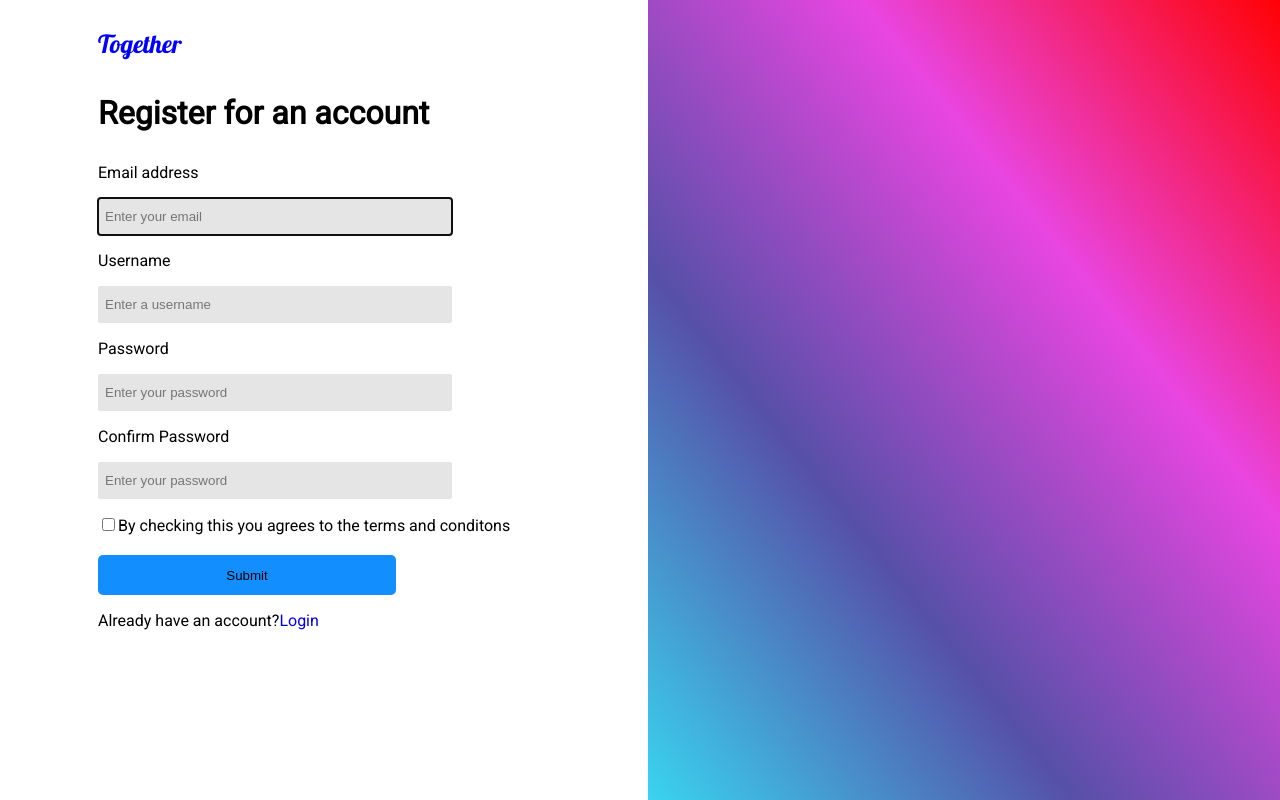
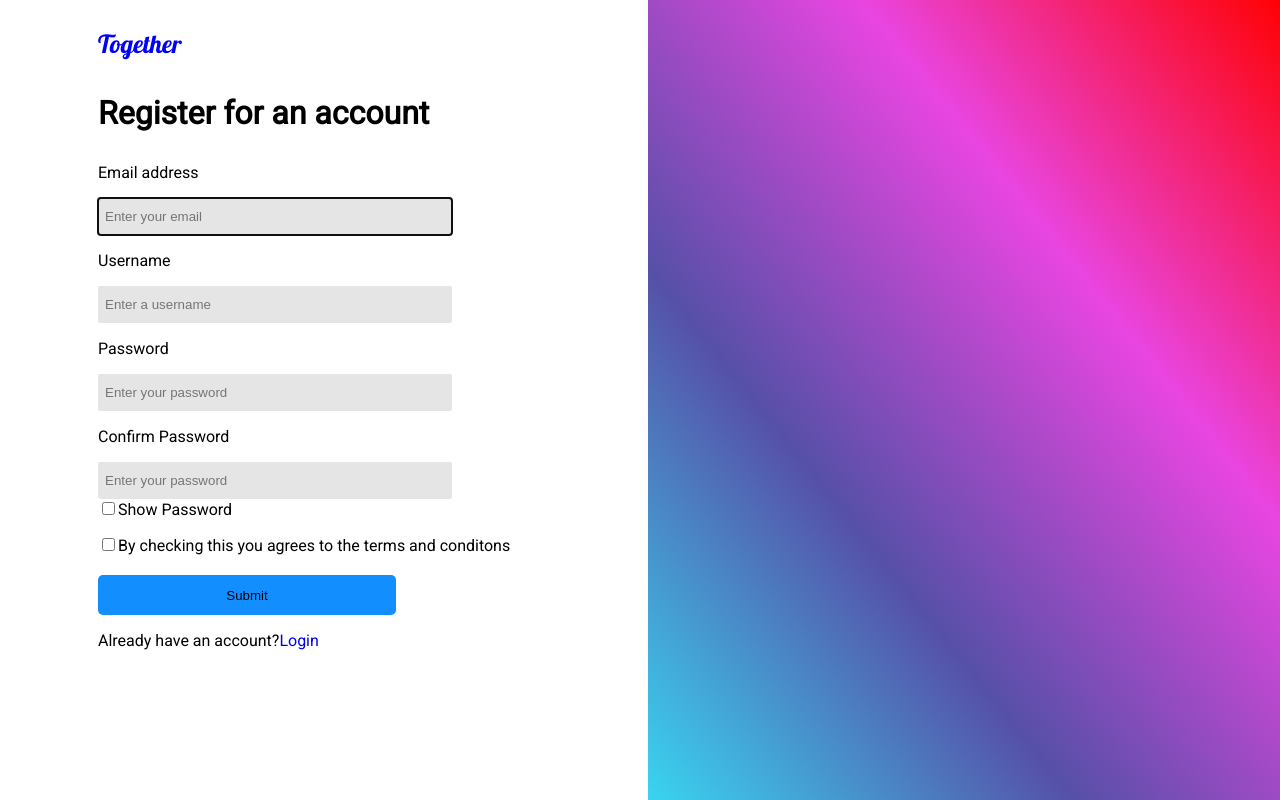
Before and after one commit to rrakesh28/chatserver, a Django app: page /register/ in a window 1280 px wide. Run offline with Django 3.2, Linux system fonts and the light colour scheme.

Commit message:
show password

```diff
--- a/account/templates/account/register.html
+++ b/account/templates/account/register.html
@@ -128,6 +128,23 @@
             }
         }
     </style>
+
+    <script type="text/javascript">
+        function toggle(){
+            var x = document.getElementById("inputPassword1");
+            var y = document.getElementById("inputPassword2");
+
+            if(x.type == "password"){
+                x.type = "text"
+                y.type = "text"
+            }
+
+            else{
+                x.type = "password"
+                y.type = "password"
+            }
+        }
+    </script>
 </head>
 
 <body>
@@ -148,12 +165,14 @@
                         placeholder="Enter a username" required>
 
                     <p class="font">Password</p>
-                    <input type="password" name="password1" id="inputPassword" class="form-control"
+                    <input type="password" name="password1" id="inputPassword1" class="form-control"
                         placeholder='Enter your password' required>
 
                     <p class="font">Confirm Password</p>
-                    <input type="password" name="password2" id="inputPassword" class="form-control"
+                    <input type="password" name="password2" id="inputPassword2" class="form-control"
                         placeholder='Enter your password' required><br>
+
+                    <input type="checkbox" onclick="toggle()"><span style="font-family: 'Roboto", sans-sareif;>Show Password</span>
 
                     {% for field in registration_form %}
                     <p>
```
Also changed, not shown: account/templates/account/account.html (+11 -2 lines), account/templates/account/login.html (+16 -0 lines), post/views.py (+8 -5 lines), db.sqlite3.
